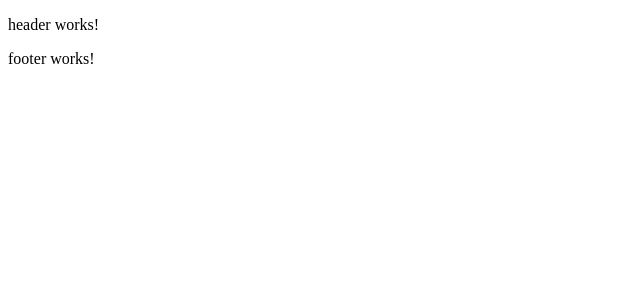
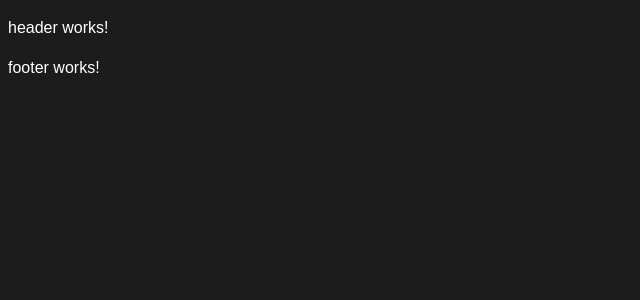
Before and after one commit to DaKo1312/Portfolio, an Angular app: page / in a window 1280 px wide. Shown: the top 300 px of the page, without its empty margins (0-640 px from the left). Built offline with nearby package versions, Linux system fonts and the light colour scheme.

Commit message:
feat: add global layout foundation

```diff
--- /dev/null
+++ b/src/styles/base/_base.scss
@@ -0,0 +1,35 @@
+html {
+    scroll-behavior: smooth;
+}
+
+body {
+    min-width: 320px;
+    background-color: var(--color-background);
+    color: var(--color-text);
+    font-family: sans-serif;
+    line-height: 1.5;
+}
+
+img,
+picture,
+svg {
+    display: block;
+    max-width: 100%;
+}
+
+a {
+    color: inherit;
+    text-decoration: none;
+}
+
+button,
+input,
+textarea,
+select {
+    font: inherit;
+}
+
+ul,
+ol {
+    list-style: none;
+}
--- a/src/styles/styles.scss
+++ b/src/styles/styles.scss
@@ -6,3 +6,4 @@
 @use './abstracts/variables';
 
 /* Base */
+@use './base/base';
```
